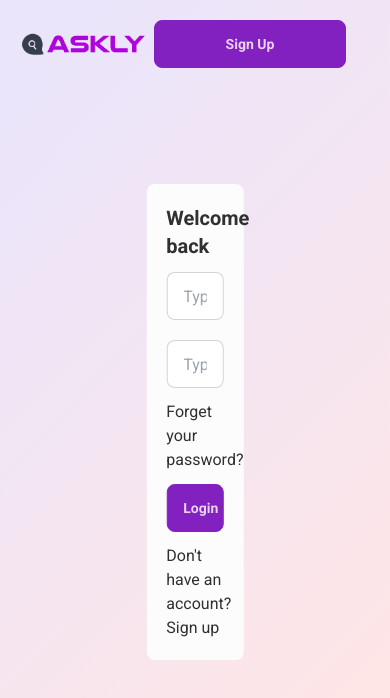
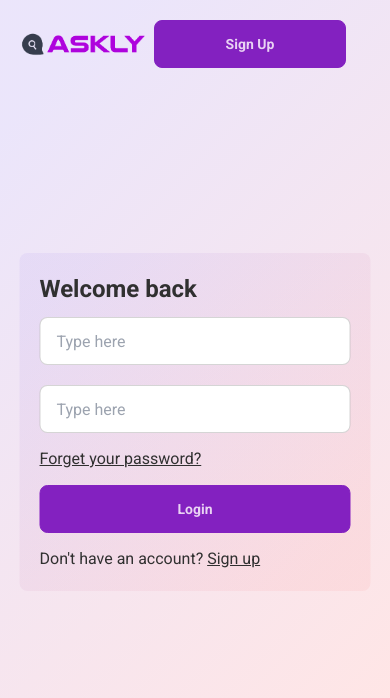
Before and after one commit to rakibul-wdp/askly, a Next.js app: page /login in a window 390 px wide. Shown: the top 698 px of the page. Built offline with nearby package versions, Linux system fonts and the light colour scheme.

Commit message:
login page responsive done without input field

```diff
--- a/app/login/page.js
+++ b/app/login/page.js
@@ -14,13 +14,15 @@ const Login = () => {
       background: `linear-gradient(134.56deg, rgba(155, 126, 234, 0.2) 10.8%, rgba(255, 127, 127, 0.2) 88.78%)`,
     }}>
       <Navbar />
-      <form onSubmit={handleLoginSubmit} className='absolute bottom-1/2 right-1/2 transform translate-x-1/2 translate-y-1/2 bg-accent p-5 rounded-lg w-[25%]'>
-        <h2 className='text-xl font-bold mb-3'>Welcome back</h2>
+      <form onSubmit={handleLoginSubmit} className='absolute bottom-1/2 right-1/2 transform translate-x-1/2 translate-y-1/2 bg-accent p-5 rounded-lg w-[90%] sm:w-[70%] md:w-[50%] lg:w-[45%] xl:w-[40%] 2xl:w[30%]' style={{
+        background: `linear-gradient(134.56deg, rgba(155, 126, 234, 0.1) 10.8%, rgba(255, 127, 127, 0.1) 88.78%)`,
+      }}>
+        <h2 className='text-2xl font-bold mb-3'>Welcome back</h2>
         <input type="email" placeholder="Type here" className="input input-bordered w-full mb-5" />
         <input type="password" placeholder="Type here" className="input input-bordered w-full" />
-        <p className='my-3'>Forget your password?</p>
-        <input className='btn btn-primary normal-case w-full mb-3' type="submit" value="Login" />
-        <p>Don't have an account? <Link href="/signup">Sign up</Link></p>
+        <p className='my-3.5 underline'>Forget your password?</p>
+        <input className='btn btn-primary normal-case w-full mb-3.5' type="submit" value="Login" />
+        <p>Don't have an account? <Link className='underline' href="/signup">Sign up</Link></p>
       </form>
     </section>
   )
```
